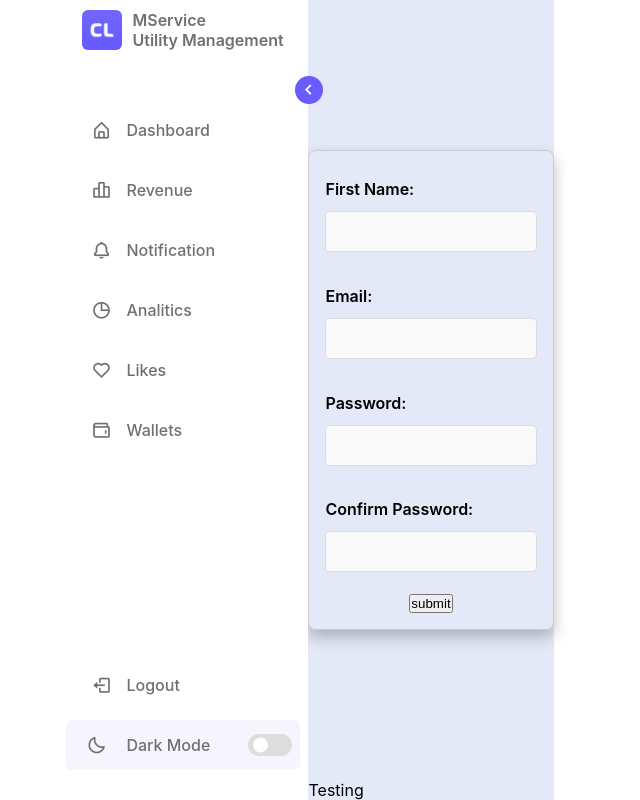
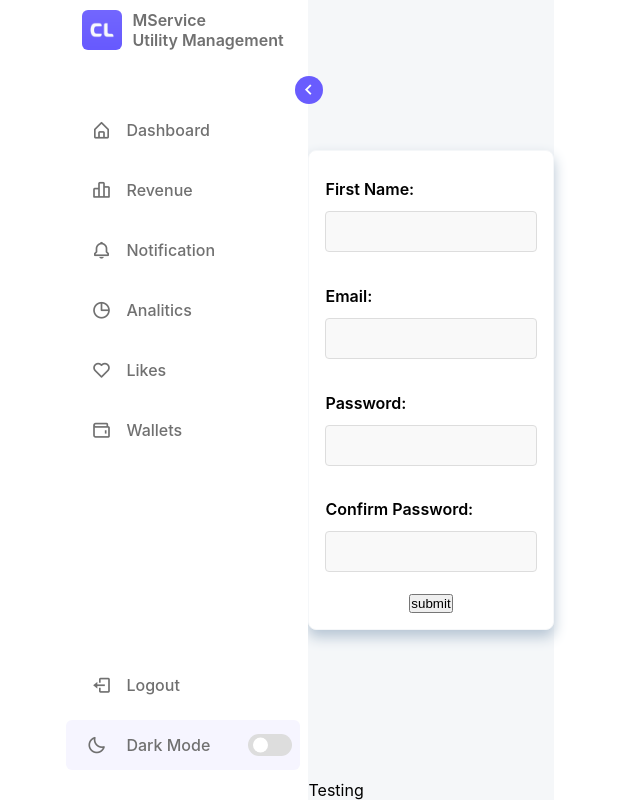
Before and after one commit to michaltruszczynski/mservice, a React (Vite) app: page / in a window 1280 px wide. Shown: the whole page, without its empty margins (334-974 px from the left). Built offline with nearby package versions, Linux system fonts and the light colour scheme.

Commit message:
refactoring signin

```diff
--- a/src/components/Layout/Layout.module.scss
+++ b/src/components/Layout/Layout.module.scss
@@ -2,7 +2,8 @@ $transition05: all 0.5s ease;
 @use '../../styles/colors';
 
 .container {
-    background-color: #E4E9f7;
+    // background-color: #E4E9f7;
+    background-color: #F5F7F9;
     min-height: 100%;
     position: relative;
     display: flex;
--- a/src/components/SigninForm/SigninForm.module.scss
+++ b/src/components/SigninForm/SigninForm.module.scss
@@ -16,13 +16,16 @@
         align-items: center;
         justify-content: center;
         line-height: 1.5;
-        border: 1px solid $inputBorderColor;
+        border: 1px solid $pickedcolor;
         border-radius: 8px;
         width: 100%;
         max-width: 680px;
         margin: 0 auto;
         padding: 1rem;
-        box-shadow: 0 7px 15px rgba(0,0,0,.251);
+
+        // box-shadow: 0 7px 15px rgba(0,0,0,.251);
+        box-shadow: 0 7px 14px 0px darken($pickedcolor, 20%);
+        background-color: #fff;
         &__field {
                 display: flex;
                 flex-direction: column;
--- a/src/styles/_colors.scss
+++ b/src/styles/_colors.scss
@@ -18,3 +18,10 @@ $toggleColorDark: #fffffffb;
 $textColorDark: #ccc;
 
 $inputBorderColor: #ccc;
+
+$pickedcolor: #F5F7F9;
+$bgColor: #F5F7F9;
+$buttonorange: #FF7143;
+$blackText: #1F2228;
+$greyText: #DBDBDB;
+$greyTextBg: #EAEEF6
```
